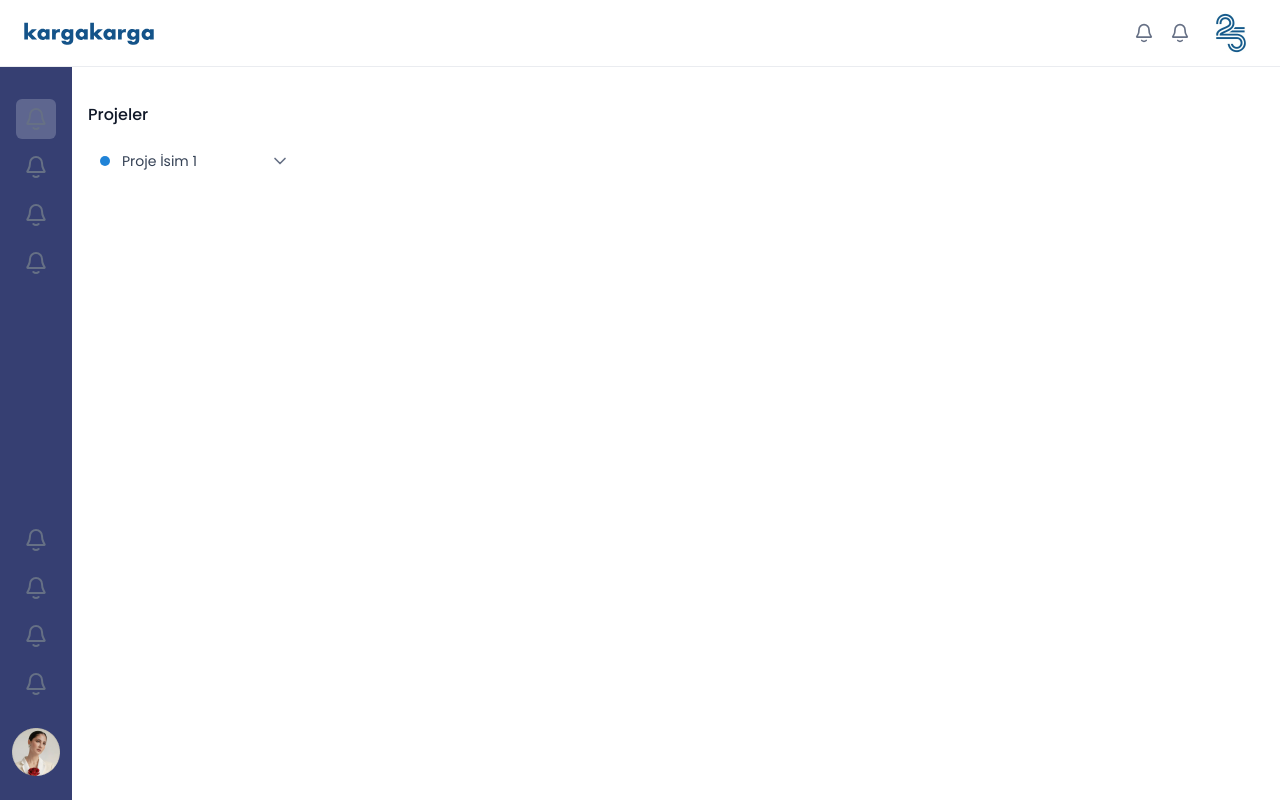
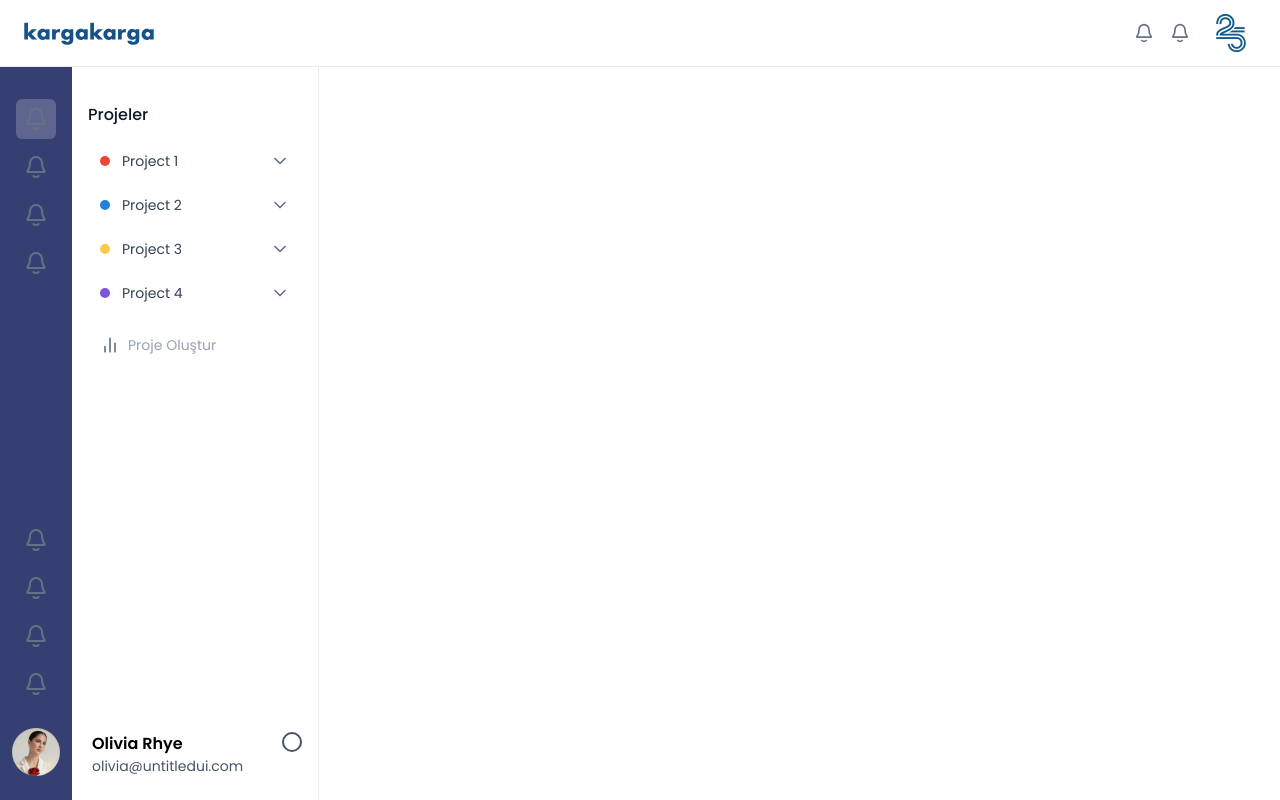
Before and after one commit to ezgihekimm/management, a Next.js app: page / in a window 1280 px wide. Built offline with nearby package versions, Linux system fonts and the light colour scheme.

Commit message:
done sidebar

```diff
--- a/src/components/DropDown.tsx
+++ b/src/components/DropDown.tsx
@@ -2,7 +2,13 @@
 import Image from 'next/image'
 import { useState } from 'react'
 
-function DropDown() {
+interface DropDownProps {
+  title: string
+  dotColor: string
+}
+
+function DropDown(props: DropDownProps) {
+  const { dotColor, title } = props
   const [isOpen, setIsOpen] = useState(false)
 
   const toggleDropdown = () => {
@@ -13,11 +19,14 @@
     <div className="relative inline-block w-[214px]">
       <div
         onClick={toggleDropdown}
-        className="mb-2 flex cursor-pointer flex-row items-center justify-between rounded-[6px] px-3 py-2 hover:bg-[#F9FAFB]"
+        className="mb-2 flex cursor-pointer flex-row items-center justify-between rounded-[6px] px-3 py-2 text-[#344054] hover:bg-[#F9FAFB] hover:text-[#101828] active:bg-[#F3F6FD] active:font-semibold active:text-[#145389]"
       >
         <div className="flex flex-1 flex-row items-center">
-          <div className="h-2.5 w-2.5 rounded-full bg-[#2083d7]"></div>
-          <div className="pl-3 text-sm text-[#344054]">Proje İsim 1</div>
+          <div
+            className="h-2.5 w-2.5 rounded-full"
+            style={{ backgroundColor: dotColor }}
+          ></div>
+          <div className="pl-3 text-sm">{title}</div>
         </div>
 
         <button onClick={toggleDropdown} className="pl-2">
@@ -31,7 +40,7 @@
       </div>
 
       {isOpen && (
-        <div className="absolute w-[226px] rounded-md">
+        <div className="mb-3 block w-[226px] rounded-md">
           <div className="flex flex-col gap-2 pr-3 text-xs">
             <div className="flex flex-row items-center justify-between rounded-[6px] pl-12 pr-3 hover:bg-[#F9FAFB]">
               <a href="#" className="block py-2 text-[#344054]">
--- a/src/components/SideBar.tsx
+++ b/src/components/SideBar.tsx
@@ -1,10 +1,36 @@
+import Image from 'next/image'
 import DropDown from './DropDown'
 
 function SideBar() {
   return (
-    <div className="flex flex-1 flex-col px-4 pt-9">
-      <div className="pb-4 text-base font-medium text-[#101828]">Projeler</div>
-      <DropDown />
+    <div className="flex flex-1 flex-col justify-between border-r-[1px] border-[#eaecf0] px-4 pt-9">
+      <div className="flex flex-col">
+        <div className="pb-4 text-base font-medium text-[#101828]">
+          Projeler
+        </div>
+        <DropDown title="Project 1" dotColor="#f04437" />
+        <DropDown title="Project 2" dotColor="#2083d7" />
+        <DropDown title="Project 3" dotColor="#fec84a" />
+        <DropDown title="Project 4" dotColor="#7e56d8" />
+        <div className="mt-2 flex flex-row px-3 py-2 text-[#98a1b2] hover:bg-[#F9FAFB] hover:text-[#101828]">
+          <Image src="/assets/bar-chart.svg" alt="" width={20} height={20} />
+          <div className="pl-2 text-sm">Proje Oluştur</div>
+        </div>
+      </div>
+      <div className="flex flex-row items-start justify-between pb-6 ps-1">
+        <div className="flex flex-col">
+          <div className="text-[#101828 ]text-sm font-semibold">
+            Olivia Rhye
+          </div>
+          <a
+            href="mailto:olivia@untitledui.com"
+            className="text-sm text-[#475467]"
+          >
+            olivia@untitledui.com
+          </a>
+        </div>
+        <button className="rounded-full border-2 border-[#475467] p-2"></button>
+      </div>
     </div>
   )
 }
```
Also changed, not shown: public/assets/bar-chart.svg (added).
